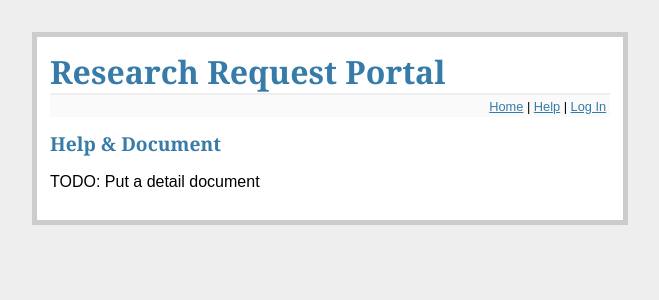
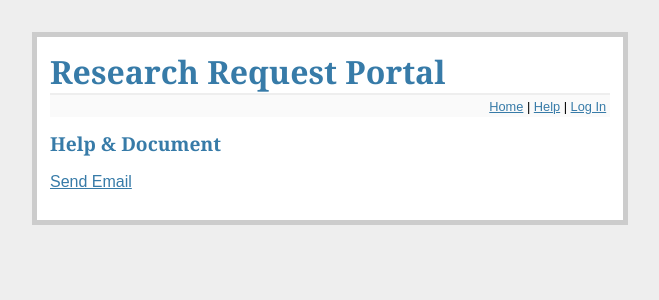
Before and after one commit to zhongdai/rrpweb, a Flask app: page /help in a window 1280 px wide. Shown: the top 300 px of the page, without its empty margins (310-969 px from the left). Run offline with Flask 2, Linux system fonts and the light colour scheme.

Commit message:
fixed markdown syntax

```diff
--- a/rrp/templates/help.html
+++ b/rrp/templates/help.html
@@ -1,5 +1,5 @@
 {% extends "layout.html" %}
 {% block body %}
   <h2>Help & Document</h2>
-  <p> TODO: Put a detail document</p>
+  <p> <a href="mailto:zhongdai.au@gmail.com">Send Email</a></p>
 {% endblock %}
```
Also changed, not shown: readme.md.
